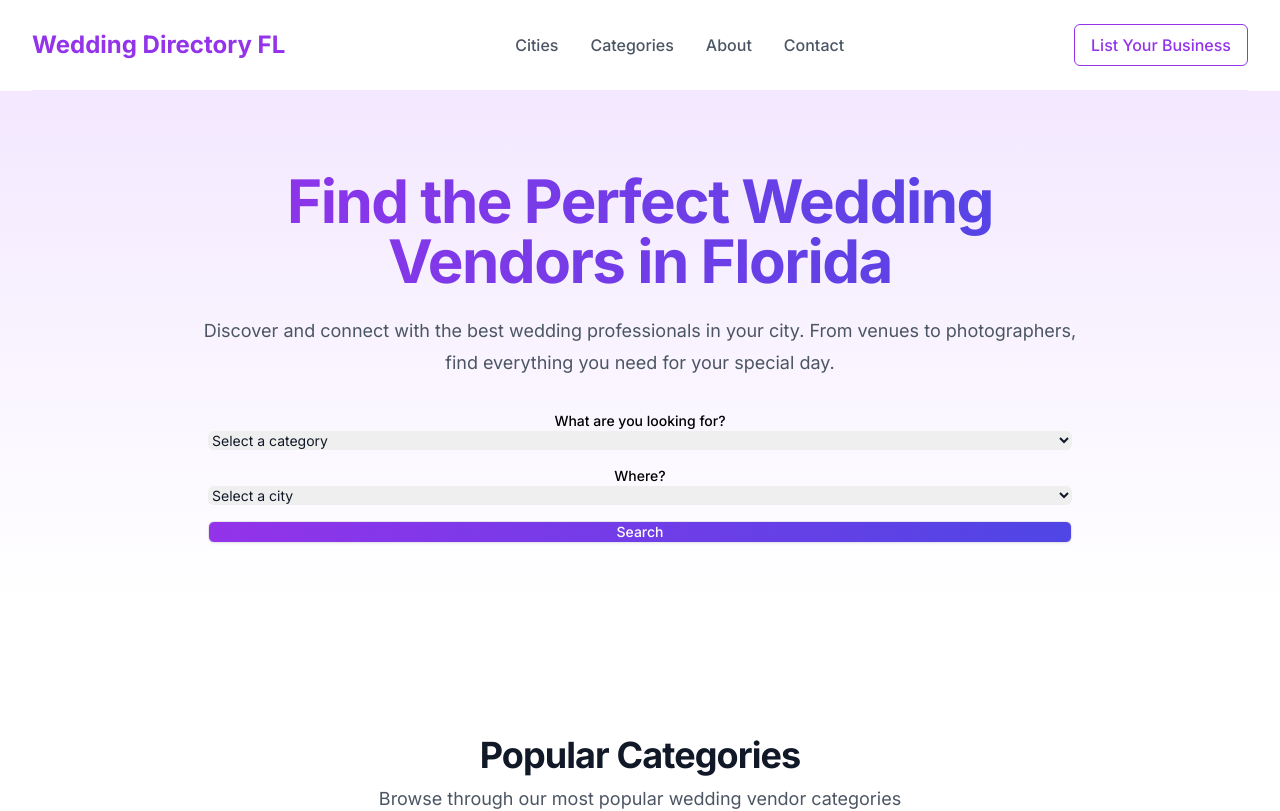
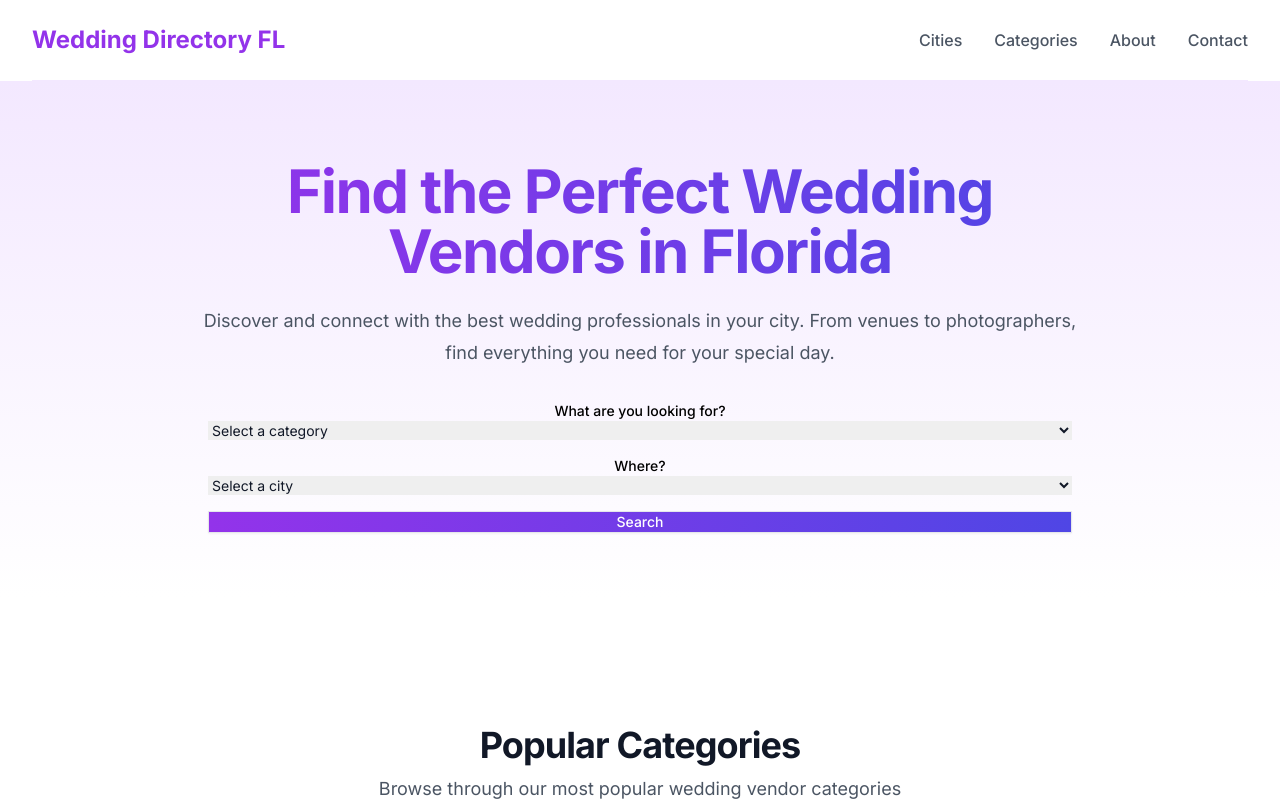
Before and after one commit to natoon16/direct1, a Next.js app: page / in a window 1280 px wide. Shown: the top 811 px of the page. Built offline with nearby package versions, Linux system fonts and the light colour scheme.

Commit message:
Remove List Your Business button from header since using Google Places API

```diff
--- a/app/components/Header.tsx
+++ b/app/components/Header.tsx
@@ -36,14 +36,6 @@ export default function Header() {
               Contact
             </Link>
           </div>
-          <div className="ml-10 space-x-4">
-            <Link
-              href="/vendors/register"
-              className="inline-block rounded-md border border-purple-600 px-4 py-2 text-base font-medium text-purple-600 hover:bg-purple-50"
-            >
-              List Your Business
-            </Link>
-          </div>
         </div>
         <div className="flex flex-wrap justify-center space-x-6 py-4 lg:hidden">
           <Link
```
